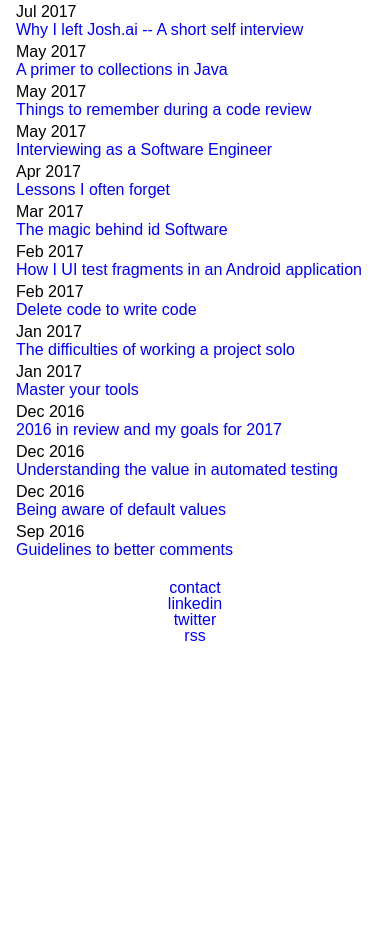
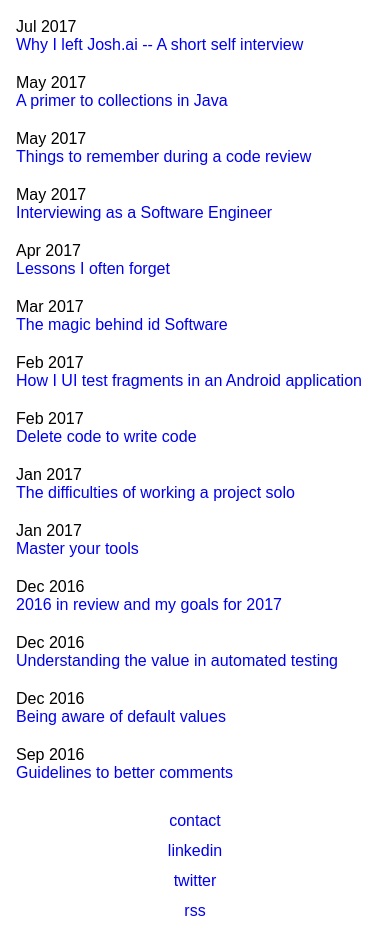
Before and after one commit to abatilo/blog, a Jekyll site: the page built from index.html, in a window 390 px wide. Built offline with Jekyll 4.4.1, drawn with Linux system fonts in a browser that asks for light colours; before the commit the page ends 900 px from its top, so only the background shows below that.

Commit message:
Remove reset.css

```diff
--- a/_sass/_reset.scss
+++ /dev/null
@@ -1,48 +0,0 @@
-/* http://meyerweb.com/eric/tools/css/reset/
-   v2.0 | 20110126
-   License: none (public domain)
-*/
-
-html, body, div, span, applet, object, iframe,
-h1, h2, h3, h4, h5, h6, p, blockquote, pre,
-a, abbr, acronym, address, big, cite, code,
-del, dfn, em, img, ins, kbd, q, s, samp,
-small, strike, strong, sub, sup, tt, var,
-b, u, i, center,
-dl, dt, dd, ol, ul, li,
-fieldset, form, label, legend,
-table, caption, tbody, tfoot, thead, tr, th, td,
-article, aside, canvas, details, embed,
-figure, figcaption, footer, header, hgroup,
-menu, nav, output, ruby, section, summary,
-time, mark, audio, video {
-	margin: 0;
-	padding: 0;
-	border: 0;
-	font-size: 100%;
-	font: inherit;
-	vertical-align: baseline;
-}
-/* HTML5 display-role reset for older browsers */
-article, aside, details, figcaption, figure,
-footer, header, hgroup, menu, nav, section {
-	display: block;
-}
-body {
-	line-height: 1;
-}
-ol, ul {
-	list-style: none;
-}
-blockquote, q {
-	quotes: none;
-}
-blockquote:before, blockquote:after,
-q:before, q:after {
-	content: '';
-	content: none;
-}
-table {
-	border-collapse: collapse;
-	border-spacing: 0;
-}
--- a/assets/css/main.scss
+++ b/assets/css/main.scss
@@ -1,7 +1,5 @@
 ---
 ---
-
-@import "reset";
 
 body {
   font-family: sans-serif;
@@ -21,20 +19,18 @@ a {
 }
 
 .blog {
-  div {
+  .lineItem {
+    padding: 2px 8px;
     div {
       display: inline-block;
-      width: 80px;
-      @media (max-width: 600px) {
+      width: 6em;
+      @media (max-width: 500px) {
         display: block;
       }
     }
-    a {
-      @media (max-width: 600px) {
-        padding: 2px 8px;
-      }
+    @media (max-width: 500px) {
+      padding: 10px 8px;
     }
-    padding: 2px 8px;
   }
 }
 
@@ -73,15 +69,15 @@ a {
 
 .footer {
   padding-top: 20px;
-  width: 100%;
   white-space: nowrap;
   div {
     text-align: center;
     display: inline-block;
     width: 25%;
-    @media (max-width: 600px) {
+    @media (max-width: 500px) {
       margin: auto;
       display: block;
+      padding-bottom: 12px;
     }
   }
 }
--- a/index.html
+++ b/index.html
@@ -4,7 +4,7 @@ layout: default
 
 <div class="blog">
   {% for post in site.posts %}
-  <div>
+  <div class="lineItem">
     <div>{{ post.date | date: '%b %Y' }}</div><a href="{{ post.url }}">{{ post.title }}</a>
   </div>
   {% endfor %}
```
